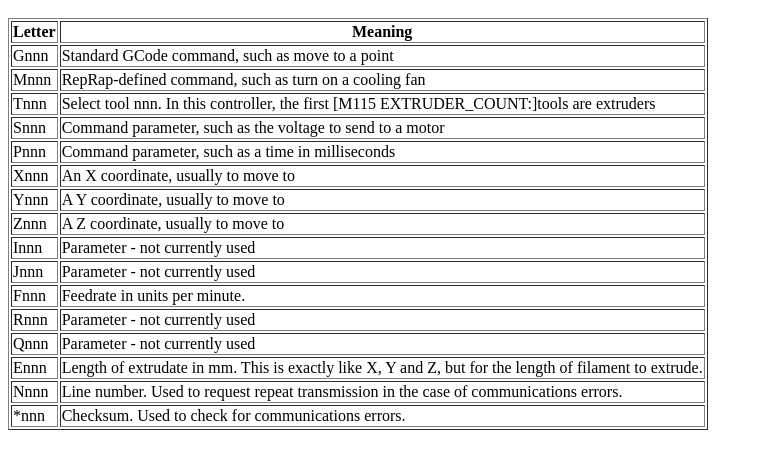
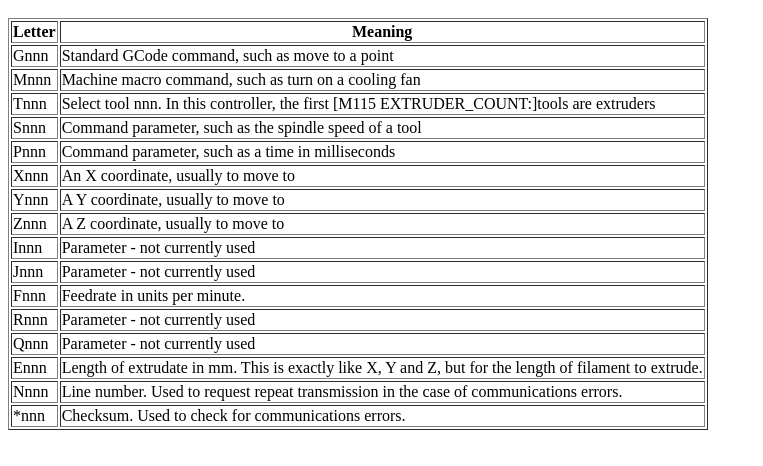
Before and after one commit to goibhniu/RX-Mendel, a plain HTML site: page docs/index.html in a window 1280 px wide. Shown: the part 48-514 px from the top of the page, without its empty margins (0-763 px from the left). Drawn offline with Linux system fonts and the light colour scheme.

Commit message:
Starting defines for G-Code interpreter

```diff
--- a/docs/index.html
+++ b/docs/index.html
@@ -13,7 +13,7 @@
 <tr>
 <td> Mnnn
 
-</td><td> RepRap-defined command, such as turn on a cooling fan
+</td><td> Machine macro command, such as turn on a cooling fan
 </td></tr>
 <tr>
 <td> Tnnn
@@ -21,7 +21,7 @@
 </td></tr>
 <tr>
 <td> Snnn
-</td><td> Command parameter, such as the voltage to send to a motor
+</td><td> Command parameter, such as the spindle speed of a tool
 </td></tr>
 <tr>
 <td> Pnnn
```
Also changed, not shown: 1 other file.
